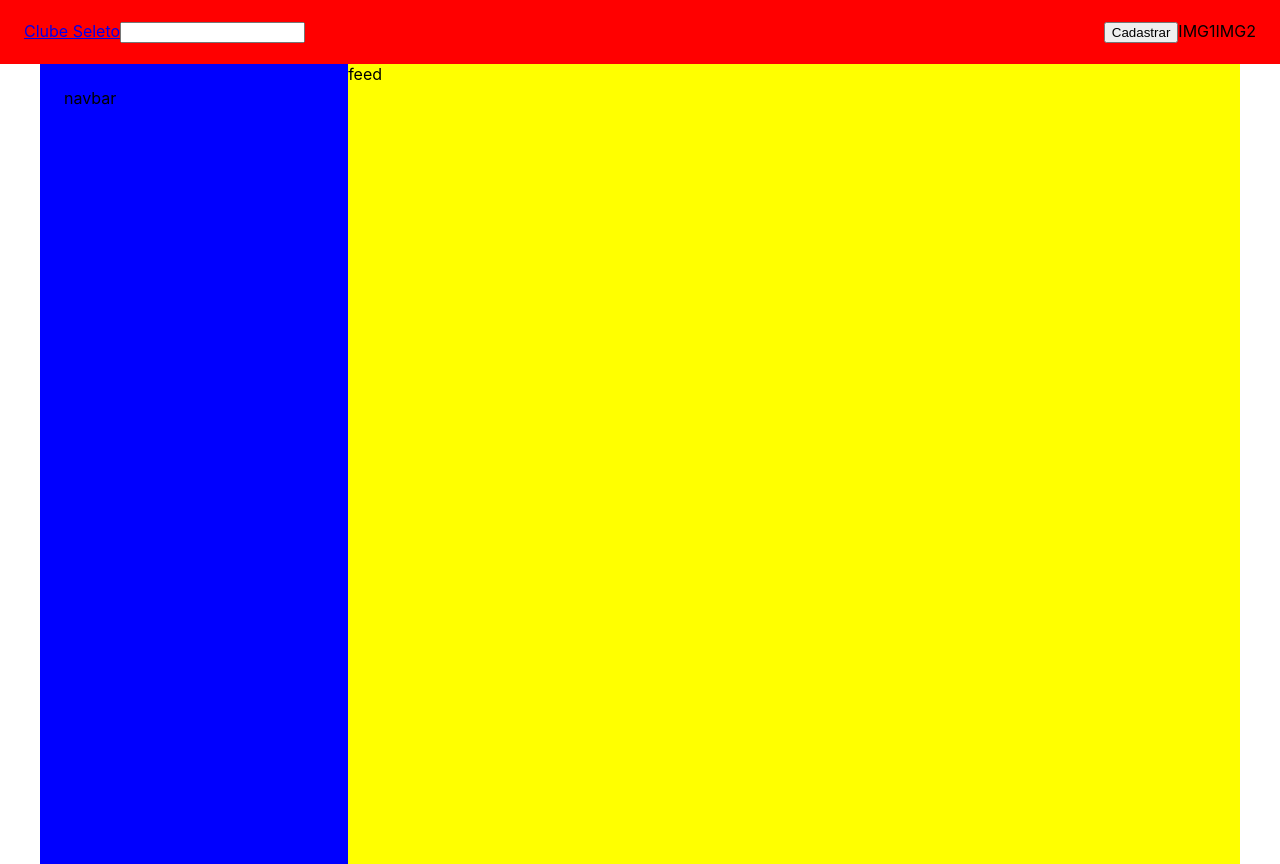
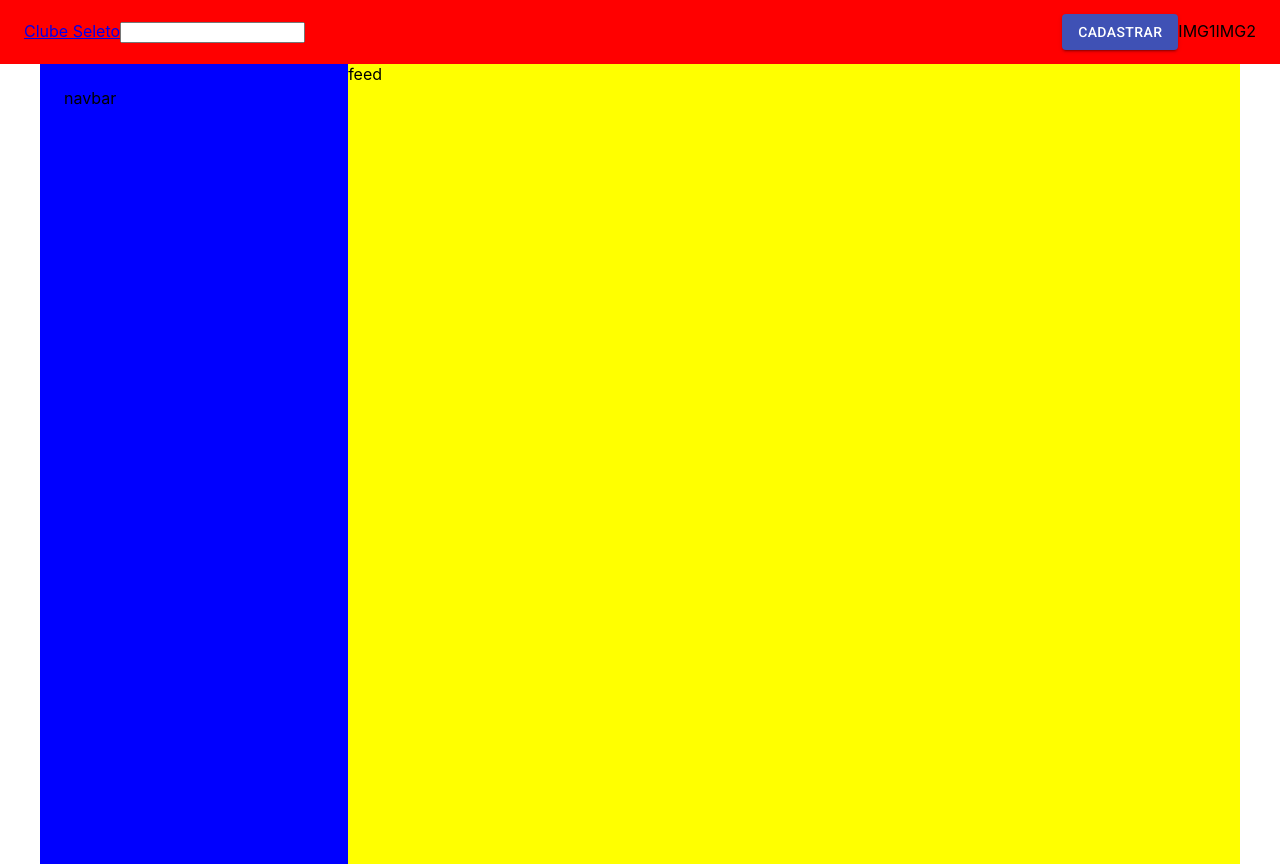
Before and after one commit to sircaio21/Clube-Seleto, a React (Create React App) app: page / in a window 1280 px wide. Built offline with nearby package versions, Linux system fonts and the light colour scheme.

Commit message:
Instalação Material-UI

```diff
--- a/package.json
+++ b/package.json
@@ -3,6 +3,7 @@
   "version": "0.1.0",
   "private": true,
   "dependencies": {
+    "@material-ui/core": "^4.11.0",
     "@testing-library/jest-dom": "^4.2.4",
     "@testing-library/react": "^9.3.2",
     "@testing-library/user-event": "^7.1.2",
--- a/public/index.html
+++ b/public/index.html
@@ -14,6 +14,7 @@
       manifest.json provides metadata used when your web app is installed on a
       user's mobile device or desktop. See https://developers.google.com/web/fundamentals/web-app-manifest/
     -->
+    <link rel="stylesheet" href="https://fonts.googleapis.com/css?family=Roboto:300,400,500,700&display=swap" />
     <link rel="manifest" href="%PUBLIC_URL%/manifest.json" />
     <!--
       Notice the use of %PUBLIC_URL% in the tags above.
@@ -24,6 +25,7 @@
       work correctly both with client-side routing and a non-root public URL.
       Learn how to configure a non-root public URL by running `npm run build`.
     -->
+
     <title>React App</title>
   </head>
   <body>
--- /dev/null
+++ b/src/pages/Home/components/Header.js
@@ -0,0 +1,29 @@
+import React from "react";
+import { Button } from '@material-ui/core';
+import "../styles.css"
+
+function Header(){
+   return(
+    <header className="header">
+
+    <div className="toolbar">
+        <div>
+            <a href="/">Clube Seleto</a>
+            <input type="text"></input>
+        </div>
+
+        <div >
+        <Button variant="contained" color="primary">
+        Cadastrar
+        </Button>
+            <span>IMG1</span>
+            <span>IMG2</span>
+        </div>
+
+    </div>
+
+    </header>
+   )
+}
+
+export default Header;
--- a/src/pages/Home/index.js
+++ b/src/pages/Home/index.js
@@ -1,26 +1,12 @@
 import React from "react";
 import "./styles.css";
+import Header from "./components/Header"
+
 
 function Home(){
     return (
         <div>
-            <header className="header">
-
-                <div className="toolbar">
-                    <div>
-                        <a href="/">Clube Seleto</a>
-                        <input type="text"></input>
-                    </div>
-
-                    <div >
-                        <button> Cadastrar </button>
-                        <span>IMG1</span>
-                        <span>IMG2</span>
-                    </div>
-
-                </div>
-
-            </header>
+            <Header />
             <div className="toolbar">
                 </div>
             <main className="main">
```
Also changed, not shown: 1 other file (tests, documents, lock files or other folders).
